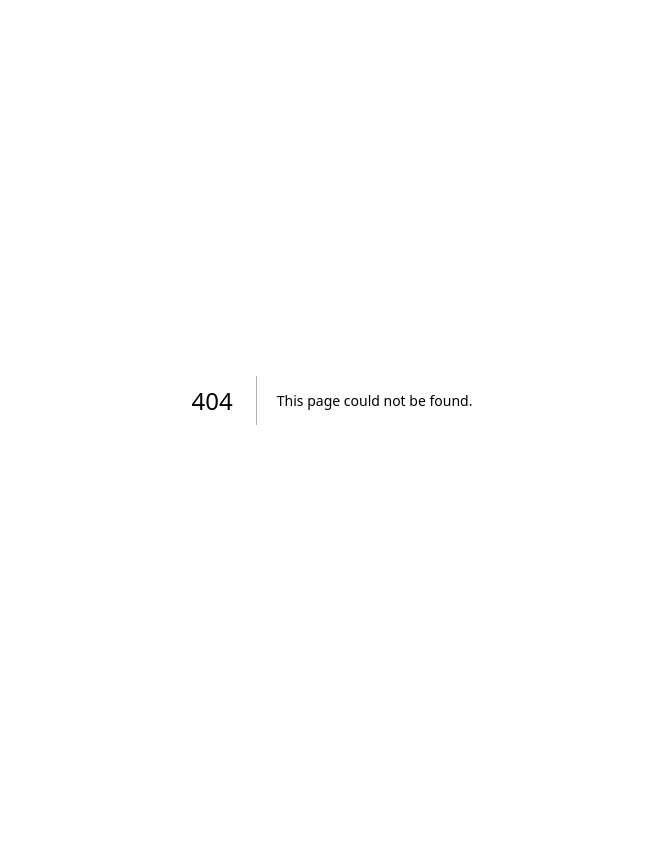
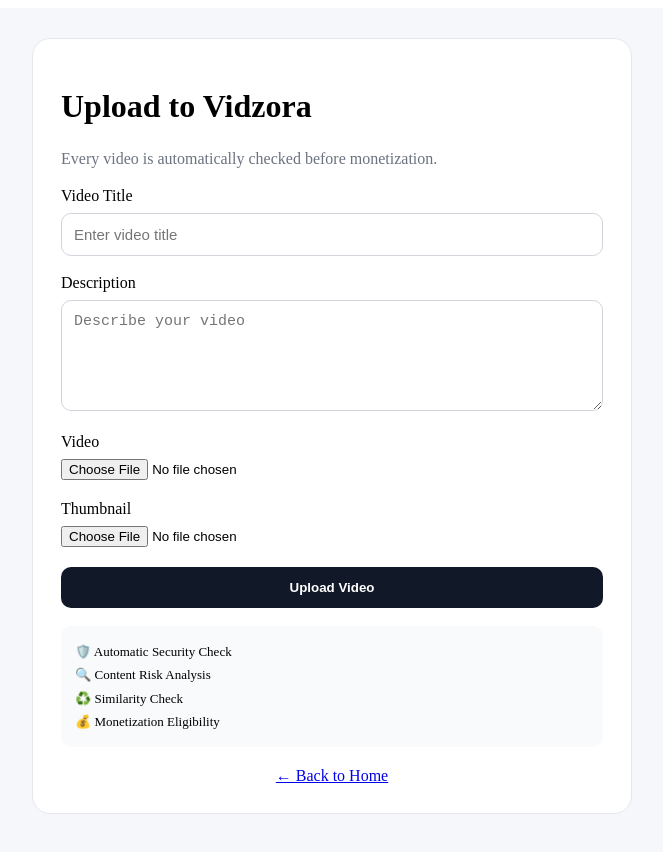
Before and after one commit to robiulbhai2766-byte/Vidzora, a Next.js app: page /upload in a window 1280 px wide. Before the commit this address had no page. Shown: the top 852 px of the page, without its empty margins (308-971 px from the left). Before the commit the page ends 800 px from the top, so only its background shows below. Built offline with nearby package versions, Linux system fonts and the light colour scheme; no server answers.

Commit message:
Create page.js

```diff
--- /dev/null
+++ b/app/upload/page.js
@@ -0,0 +1,416 @@
+"use client";
+
+import { useState } from "react";
+import { supabase } from "../../lib/supabase";
+
+export default function UploadPage() {
+  const [title, setTitle] = useState("");
+  const [description, setDescription] = useState("");
+  const [videoFile, setVideoFile] = useState(null);
+  const [thumbnailFile, setThumbnailFile] = useState(null);
+  const [loading, setLoading] = useState(false);
+  const [message, setMessage] = useState("");
+
+  async function handleUpload(e) {
+    e.preventDefault();
+
+    if (!videoFile) {
+      setMessage("Please select a video.");
+      return;
+    }
+
+    if (!title.trim()) {
+      setMessage("Please enter a video title.");
+      return;
+    }
+
+    setLoading(true);
+    setMessage("");
+
+    try {
+      const {
+        data: { user },
+      } = await supabase.auth.getUser();
+
+      if (!user) {
+        window.location.href = "/login";
+        return;
+      }
+
+      // ------------------------------------------
+      // 1. Upload video
+      // ------------------------------------------
+
+      const videoPath =
+        `${user.id}/${Date.now()}-${videoFile.name}`;
+
+      const { error: videoError } =
+        await supabase.storage
+          .from("videos")
+          .upload(videoPath, videoFile);
+
+      if (videoError) {
+        setMessage(videoError.message);
+        setLoading(false);
+        return;
+      }
+
+      // ------------------------------------------
+      // 2. Upload thumbnail
+      // ------------------------------------------
+
+      let thumbnailUrl = null;
+
+      if (thumbnailFile) {
+        const thumbnailPath =
+          `${user.id}/${Date.now()}-${thumbnailFile.name}`;
+
+        const { error: thumbnailError } =
+          await supabase.storage
+            .from("thumbnails")
+            .upload(
+              thumbnailPath,
+              thumbnailFile
+            );
+
+        if (!thumbnailError) {
+          const { data } =
+            supabase.storage
+              .from("thumbnails")
+              .getPublicUrl(
+                thumbnailPath
+              );
+
+          thumbnailUrl = data.publicUrl;
+        }
+      }
+
+      // ------------------------------------------
+      // 3. Create video record
+      // ------------------------------------------
+
+      const { data: video, error } =
+        await supabase
+          .from("videos")
+          .insert({
+            user_id: user.id,
+            title: title.trim(),
+            description: description.trim(),
+            video_url: videoPath,
+            thumbnail_url: thumbnailUrl,
+
+            status: "pending",
+
+            moderation_status: "pending",
+            monetization_status: "pending",
+
+            ai_generated: false,
+
+            content_risk_score: 0,
+            similarity_score: 0,
+
+            moderation_reason:
+              "Waiting for automatic checking.",
+
+            checked_at: null,
+          })
+          .select("id")
+          .single();
+
+      if (error) {
+        setMessage(error.message);
+        setLoading(false);
+        return;
+      }
+
+      // ------------------------------------------
+      // 4. Get current session
+      // ------------------------------------------
+
+      const {
+        data: { session },
+      } = await supabase.auth.getSession();
+
+      if (!session) {
+        setMessage(
+          "Video uploaded, but security session expired."
+        );
+
+        setLoading(false);
+        return;
+      }
+
+      // ------------------------------------------
+      // 5. Start automatic AI checking
+      // ------------------------------------------
+
+      const moderationResponse =
+        await fetch(
+          "/api/moderation/check",
+          {
+            method: "POST",
+
+            headers: {
+              "Content-Type":
+                "application/json",
+
+              Authorization:
+                `Bearer ${session.access_token}`,
+            },
+
+            body: JSON.stringify({
+              videoId: video.id,
+            }),
+          }
+        );
+
+      const moderationResult =
+        await moderationResponse.json();
+
+      // ------------------------------------------
+      // 6. Result
+      // ------------------------------------------
+
+      if (!moderationResponse.ok) {
+        setMessage(
+          "Video uploaded. Automatic checking could not start. Please try again later."
+        );
+
+        setLoading(false);
+        return;
+      }
+
+      if (
+        moderationResult.moderationStatus ===
+        "approved"
+      ) {
+        setMessage(
+          "Video uploaded and approved."
+        );
+      } else if (
+        moderationResult.moderationStatus ===
+        "rejected"
+      ) {
+        setMessage(
+          "Video was rejected by the automatic safety check."
+        );
+      } else {
+        setMessage(
+          "Video uploaded successfully. It is now under automatic review."
+        );
+      }
+
+      // ------------------------------------------
+      // 7. Reset form
+      // ------------------------------------------
+
+      setTitle("");
+      setDescription("");
+      setVideoFile(null);
+      setThumbnailFile(null);
+
+      const videoInput =
+        document.getElementById(
+          "video-file"
+        );
+
+      const thumbnailInput =
+        document.getElementById(
+          "thumbnail-file"
+        );
+
+      if (videoInput) {
+        videoInput.value = "";
+      }
+
+      if (thumbnailInput) {
+        thumbnailInput.value = "";
+      }
+    } catch (error) {
+      console.error(error);
+
+      setMessage(
+        "Something went wrong. Please try again."
+      );
+    }
+
+    setLoading(false);
+  }
+
+  return (
+    <main style={styles.page}>
+      <form
+        onSubmit={handleUpload}
+        style={styles.card}
+      >
+        <h1>Upload to Vidzora</h1>
+
+        <p style={styles.info}>
+          Every video is automatically checked
+          before monetization.
+        </p>
+
+        <label>Video Title</label>
+
+        <input
+          value={title}
+          onChange={(e) =>
+            setTitle(e.target.value)
+          }
+          placeholder="Enter video title"
+          required
+          style={styles.input}
+        />
+
+        <label>Description</label>
+
+        <textarea
+          value={description}
+          onChange={(e) =>
+            setDescription(e.target.value)
+          }
+          placeholder="Describe your video"
+          rows="5"
+          style={styles.input}
+        />
+
+        <label>Video</label>
+
+        <input
+          id="video-file"
+          type="file"
+          accept="video/*"
+          onChange={(e) =>
+            setVideoFile(
+              e.target.files?.[0] || null
+            )
+          }
+          required
+          style={styles.file}
+        />
+
+        <label>Thumbnail</label>
+
+        <input
+          id="thumbnail-file"
+          type="file"
+          accept="image/*"
+          onChange={(e) =>
+            setThumbnailFile(
+              e.target.files?.[0] || null
+            )
+          }
+          style={styles.file}
+        />
+
+        <button
+          disabled={loading}
+          style={{
+            ...styles.button,
+            opacity: loading ? 0.6 : 1,
+          }}
+        >
+          {loading
+            ? "Uploading & Checking..."
+            : "Upload Video"}
+        </button>
+
+        {message && (
+          <div style={styles.message}>
+            {message}
+          </div>
+        )}
+
+        <div style={styles.security}>
+          🛡️ Automatic Security Check
+          <br />
+          🔍 Content Risk Analysis
+          <br />
+          ♻️ Similarity Check
+          <br />
+          💰 Monetization Eligibility
+        </div>
+
+        <a
+          href="/"
+          style={styles.home}
+        >
+          ← Back to Home
+        </a>
+      </form>
+    </main>
+  );
+}
+
+const styles = {
+  page: {
+    minHeight: "100vh",
+    background: "#f5f7fb",
+    padding: "30px 15px",
+  },
+
+  card: {
+    width: "100%",
+    maxWidth: "600px",
+    margin: "auto",
+    background: "#fff",
+    padding: "28px",
+    borderRadius: "18px",
+    border: "1px solid #e5e7eb",
+    boxSizing: "border-box",
+  },
+
+  info: {
+    color: "#6b7280",
+    lineHeight: 1.5,
+  },
+
+  input: {
+    width: "100%",
+    padding: "12px",
+    margin: "8px 0 18px",
+    border: "1px solid #d1d5db",
+    borderRadius: "10px",
+    boxSizing: "border-box",
+    fontSize: "15px",
+  },
+
+  file: {
+    width: "100%",
+    margin: "8px 0 20px",
+  },
+
+  button: {
+    width: "100%",
+    padding: "13px",
+    background: "#111827",
+    color: "#fff",
+    border: 0,
+    borderRadius: "10px",
+    fontWeight: "700",
+    cursor: "pointer",
+  },
+
+  message: {
+    marginTop: "15px",
+    padding: "12px",
+    background: "#f3f4f6",
+    borderRadius: "10px",
+    lineHeight: 1.5,
+  },
+
+  security: {
+    marginTop: "18px",
+    padding: "14px",
+    background: "#f9fafb",
+    borderRadius: "10px",
+    fontSize: "13px",
+    lineHeight: 1.8,
+  },
+
+  home: {
+    display: "block",
+    marginTop: "20px",
+    textAlign: "center",
+  },
+};
```
